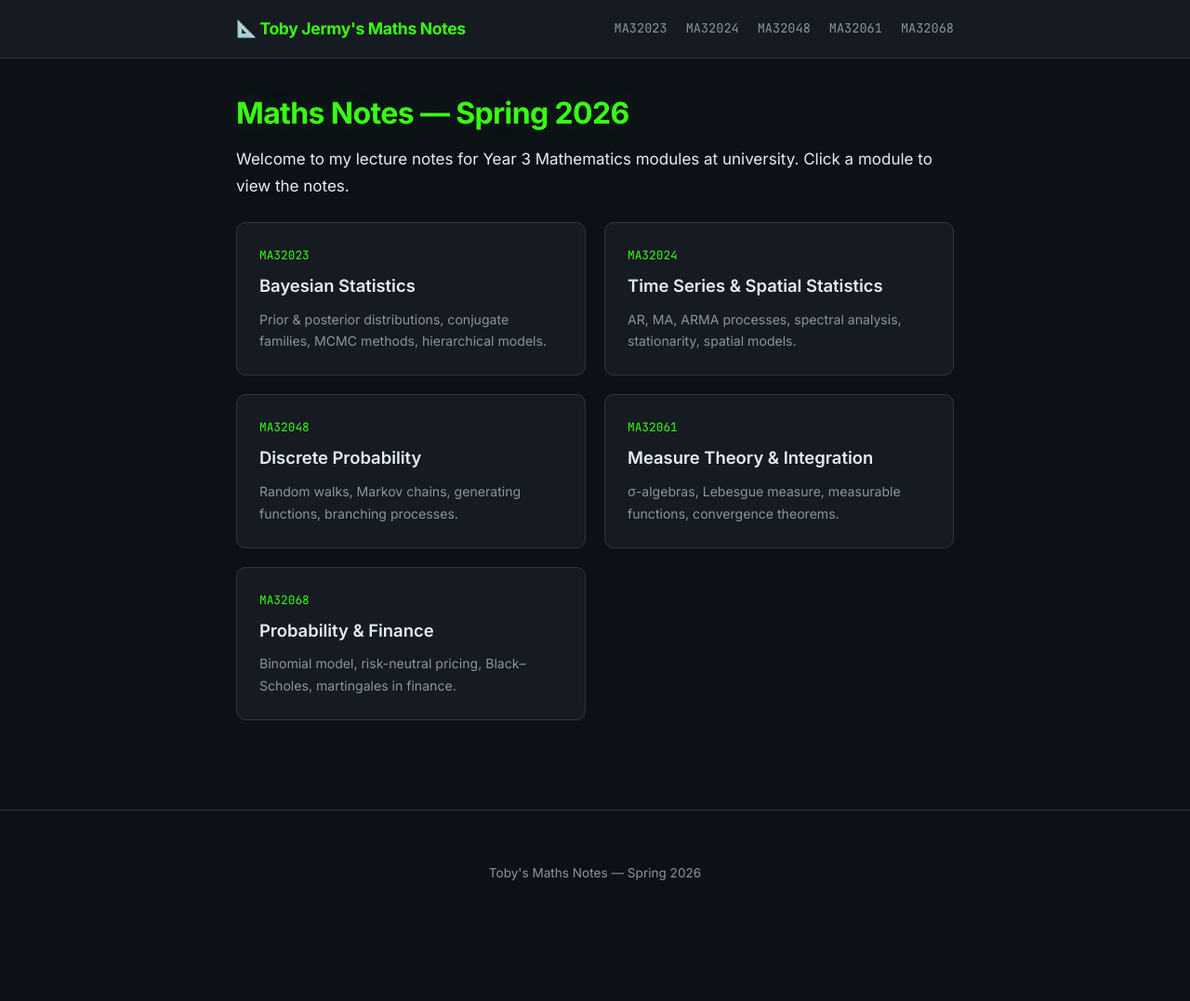
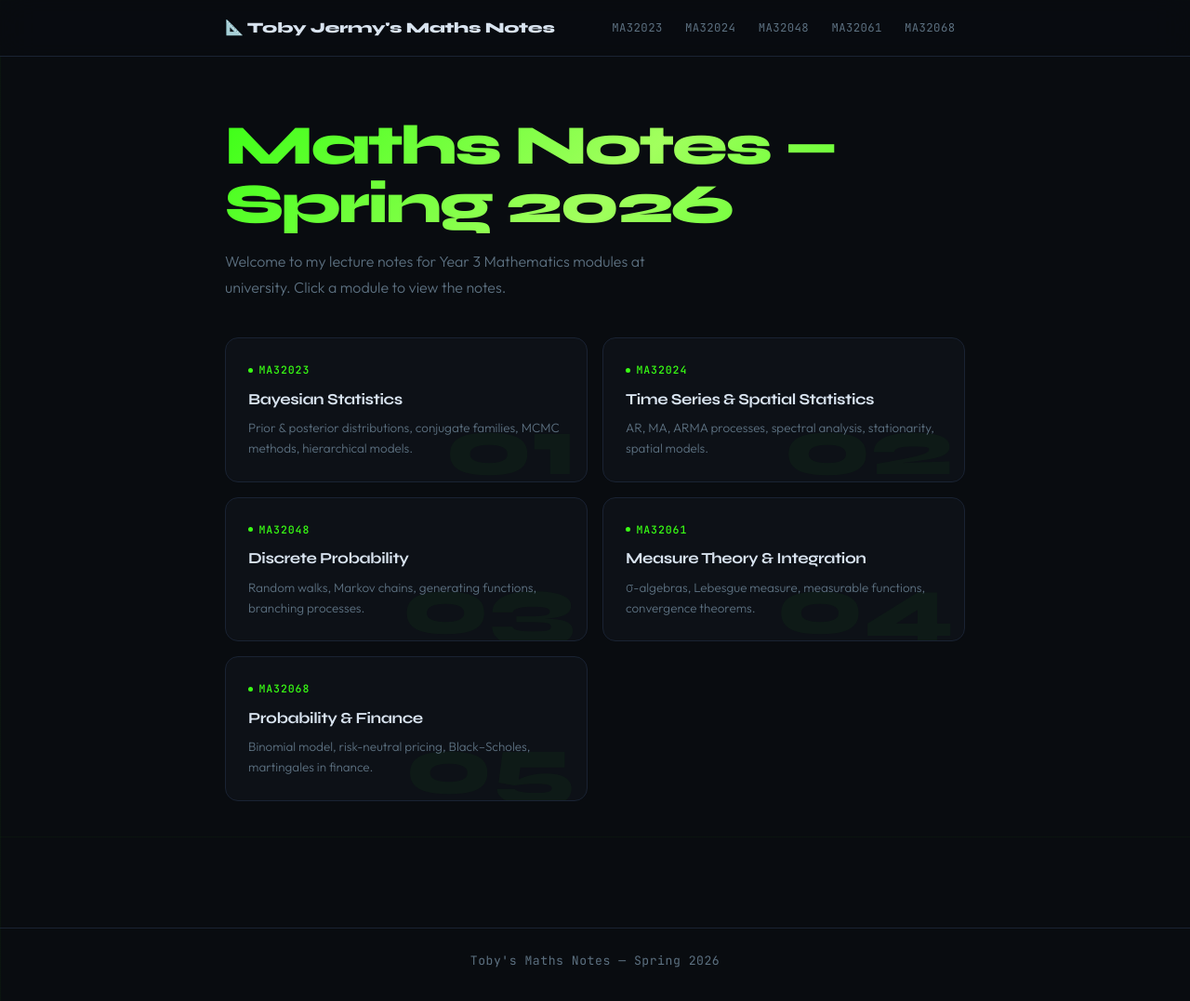
Before and after one commit to tobyjermy/Toby-Jermy-Notes, a Jekyll site: the page built from index.md, in a window 1280 px wide and 1077 px high. Shown: the whole window at 93% size. Built offline with Jekyll 4.4.1, drawn with Linux system fonts in a browser that asks for light colours; comment, search, counter and statistics services are not loaded.

Commit message:
Redesign homepage styling with Academic Noir theme
- Replace Inter with Syne (display) + Outfit (body) for a more distinctive typography pair
- Add subtle neon-green grid background via CSS background-image (fixed attachment)
- Refine nav with true glassmorphism (backdrop-filter blur/saturate) and pill-style link hover states
- Add homepage hero treatment: oversized gradient heading and light-weight subtitle, scoped to .page-home via body class
- Redesign module cards with staggered fade-up animation, top accent stripe on hover, watermark numerals (01–05), and spring-easing lift
- Add prefers-reduced-motion support
- Tighten overall spacing, border, and color token system

Co-Authored-By: Claude Sonnet 4.6 <noreply@anthropic.com>

```diff
--- a/_layouts/default.html
+++ b/_layouts/default.html
@@ -5,12 +5,13 @@
   <meta name="viewport" content="width=device-width, initial-scale=1.0">
   <title>{% if page.title %}{{ page.title }} | {% endif %}{{ site.title }}</title>
   <link rel="preconnect" href="https://fonts.googleapis.com">
+  <link rel="preconnect" href="https://fonts.gstatic.com" crossorigin>
   <link rel="preconnect" href="https://cdn.jsdelivr.net" crossorigin>
-  <link href="https://fonts.googleapis.com/css2?family=Inter:wght@400;500;600;700&family=JetBrains+Mono:wght@400;500&display=swap" rel="stylesheet">
+  <link href="https://fonts.googleapis.com/css2?family=Syne:wght@700;800&family=Outfit:wght@300;400;500;600&family=JetBrains+Mono:wght@400;500&display=swap" rel="stylesheet">
   <link rel="stylesheet" href="{{ '/assets/css/style.css' | relative_url }}">
   {% include mathjax.html %}
 </head>
-<body>
+<body class="page-{{ page.title | slugify }}">
 
   <nav class="site-nav">
     <div class="container">
--- a/assets/css/style.css
+++ b/assets/css/style.css
@@ -1,51 +1,79 @@
 /* ============================================
-   DARK THEME — NEON GREEN HIGHLIGHTS
+   ACADEMIC NOIR
+   Maths Notes — Spring 2026
    ============================================ */
 
+/* ---- Custom Properties ---- */
 :root {
-  --bg:          #0d1117;
-  --bg-card:     #161b22;
-  --bg-code:     #1c2128;
-  --border:      #30363d;
-  --text:        #e6edf3;
-  --text-muted:  #8b949e;
-  --neon:        #39ff14;
-  --neon-dim:    #2ad10e;
-  --neon-glow:   rgba(57, 255, 20, 0.15);
-  --link:        #39ff14;
-  --link-hover:  #7fff5e;
+  --bg:           #090c10;
+  --bg-card:      #0d1117;
+  --bg-elevated:  #111820;
+  --bg-code:      #0a0f14;
+  --border:       #1a2333;
+  --border-mid:   #263040;
+  --text:         #d8e3ef;
+  --text-muted:   #5c7080;
+  --text-dim:     #283848;
+  --accent:       #39ff14;
+  --accent-soft:  #85ff5e;
+  --accent-dim:   rgba(57, 255, 20, 0.10);
+  --accent-glow:  rgba(57, 255, 20, 0.20);
+  --accent-trace: rgba(57, 255, 20, 0.03);
+  --font-display: 'Syne', sans-serif;
+  --font-body:    'Outfit', -apple-system, BlinkMacSystemFont, sans-serif;
+  --font-mono:    'JetBrains Mono', 'Fira Code', Consolas, monospace;
+  --r-sm: 5px;
+  --r-md: 10px;
+  --r-lg: 14px;
 }
 
-/* ---------- Reset & Base ---------- */
-*, *::before, *::after { box-sizing: border-box; margin: 0; padding: 0; }
-
-html { scroll-behavior: smooth; }
-
-body {
-  font-family: 'Inter', -apple-system, BlinkMacSystemFont, 'Segoe UI', Roboto, sans-serif;
-  background: var(--bg);
-  color: var(--text);
-  line-height: 1.7;
-  font-size: 17px;
-  -webkit-font-smoothing: antialiased;
+/* ---- Reset ---- */
+*, *::before, *::after {
+  box-sizing: border-box;
+  margin: 0;
+  padding: 0;
 }
 
-/* ---------- Layout ---------- */
-.container {
-  max-width: 820px;
-  margin: 0 auto;
-  padding: 2rem 1.5rem;
+html {
+  scroll-behavior: smooth;
+  -webkit-text-size-adjust: 100%;
 }
 
-/* ---------- Navigation ---------- */
+/* ---- Base ---- */
+body {
+  font-family: var(--font-body);
+  background-color: var(--bg);
+  background-image:
+    linear-gradient(var(--accent-trace) 1px, transparent 1px),
+    linear-gradient(90deg, var(--accent-trace) 1px, transparent 1px);
+  background-size: 72px 72px;
+  background-attachment: fixed;
+  color: var(--text);
+  line-height: 1.75;
+  font-size: 16px;
+  font-weight: 400;
+  -webkit-font-smoothing: antialiased;
+  -moz-osx-font-smoothing: grayscale;
+  min-height: 100vh;
+  overflow-x: hidden;
+}
+
+/* ---- Layout ---- */
+.container {
+  max-width: 860px;
+  margin: 0 auto;
+  padding: 2.5rem 2rem;
+}
+
+/* ---- Navigation ---- */
 nav.site-nav {
-  background: var(--bg-card);
-  border-bottom: 1px solid var(--border);
-  padding: 1rem 0;
   position: sticky;
   top: 0;
   z-index: 100;
-  backdrop-filter: blur(12px);
+  background: rgba(9, 12, 16, 0.82);
+  backdrop-filter: blur(20px) saturate(160%);
+  -webkit-backdrop-filter: blur(20px) saturate(160%);
+  border-bottom: 1px solid var(--border);
 }
 
 nav.site-nav .container {
@@ -54,175 +82,315 @@ nav.site-nav .container {
   justify-content: space-between;
   padding-top: 0;
   padding-bottom: 0;
+  gap: 2rem;
 }
 
-nav.site-nav .site-title {
-  font-size: 1.1rem;
-  font-weight: 700;
-  color: var(--neon);
+.site-title {
+  font-family: var(--font-display);
+  font-weight: 800;
+  font-size: 1rem;
+  color: var(--text);
   text-decoration: none;
   letter-spacing: -0.02em;
   white-space: nowrap;
-}
-
-nav.site-nav .nav-links {
-  display: flex;
-  gap: 1.25rem;
-  white-space: nowrap;
-}
-
-nav.site-nav .nav-links a {
-  color: var(--text-muted);
-  text-decoration: none;
-  font-size: 0.85rem;
-  font-family: 'JetBrains Mono', 'Fira Code', monospace;
+  flex-shrink: 0;
+  padding: 1rem 0;
   transition: color 0.2s;
 }
 
-nav.site-nav .nav-links a:hover {
-  color: var(--neon);
+.site-title:hover { color: var(--accent); }
+
+nav .nav-links {
+  display: flex;
+  gap: 0.2rem;
+  align-items: center;
 }
 
-/* ---------- Typography ---------- */
+nav .nav-links a {
+  font-family: var(--font-mono);
+  font-size: 0.77rem;
+  font-weight: 400;
+  color: var(--text-muted);
+  text-decoration: none;
+  padding: 0.3rem 0.6rem;
+  border-radius: var(--r-sm);
+  border: 1px solid transparent;
+  transition: color 0.15s, border-color 0.15s, background 0.15s;
+  white-space: nowrap;
+  letter-spacing: 0.03em;
+}
+
+nav .nav-links a:hover {
+  color: var(--accent);
+  border-color: var(--border-mid);
+  background: var(--accent-dim);
+}
+
+/* ---- Animations ---- */
+@keyframes fadeUp {
+  from { opacity: 0; transform: translateY(20px); }
+  to   { opacity: 1; transform: translateY(0); }
+}
+
+/* ---- Typography ---- */
 h1, h2, h3, h4 {
+  font-family: var(--font-display);
+  font-weight: 800;
+  letter-spacing: -0.03em;
+  line-height: 1.15;
   color: var(--text);
+}
+
+h1 {
+  font-size: clamp(2rem, 5vw, 3rem);
+  margin-bottom: 1rem;
+  color: var(--accent);
+}
+
+h2 {
+  font-size: 1.45rem;
+  margin-top: 2.5rem;
+  margin-bottom: 1rem;
+  padding-bottom: 0.5rem;
+  border-bottom: 1px solid var(--border);
+  font-weight: 700;
+}
+
+h3 {
+  font-size: 1.1rem;
+  margin-top: 2rem;
+  margin-bottom: 0.75rem;
+  color: var(--text-muted);
   font-weight: 700;
   letter-spacing: -0.02em;
 }
 
-h1 {
-  font-size: 2rem;
-  margin-bottom: 0.5rem;
-  color: var(--neon);
-  text-shadow: 0 0 30px var(--neon-glow);
+p {
+  margin-bottom: 1.1rem;
+  font-size: 0.97rem;
+  line-height: 1.8;
 }
 
-h2 {
-  font-size: 1.5rem;
-  margin-top: 2.5rem;
-  margin-bottom: 1rem;
-  padding-bottom: 0.4rem;
-  border-bottom: 1px solid var(--border);
-}
-
-h3 {
-  font-size: 1.2rem;
-  margin-top: 2rem;
-  margin-bottom: 0.75rem;
-  color: var(--neon-dim);
-}
-
-p { margin-bottom: 1rem; }
-
 a {
-  color: var(--link);
+  color: var(--accent);
   text-decoration: none;
   transition: color 0.2s;
 }
 
-a:hover { color: var(--link-hover); }
+a:hover { color: var(--accent-soft); }
 
-strong { color: var(--neon); font-weight: 600; }
+strong {
+  font-weight: 600;
+  color: var(--accent);
+}
 
-/* ---------- Module Cards (Home Page) ---------- */
+/* ---- Homepage Hero Treatment ---- */
+.page-home main > h1:first-child {
+  padding-top: 1.5rem;
+  font-size: clamp(2.5rem, 6vw, 3.75rem);
+  letter-spacing: -0.04em;
+  line-height: 1.05;
+  color: var(--accent); /* fallback */
+  background: linear-gradient(135deg, #39ff14 0%, #a2ff5e 55%, #39ff14 100%);
+  -webkit-background-clip: text;
+  -webkit-text-fill-color: transparent;
+  background-clip: text;
+  animation: fadeUp 0.6s cubic-bezier(0.16, 1, 0.3, 1) both;
+}
+
+.page-home main > p:first-of-type {
+  color: var(--text-muted);
+  font-size: 1rem;
+  font-weight: 300;
+  max-width: 500px;
+  margin-bottom: 2.5rem;
+  line-height: 1.75;
+  animation: fadeUp 0.6s 0.06s cubic-bezier(0.16, 1, 0.3, 1) both;
+}
+
+/* ---- Module Cards ---- */
 .module-grid {
   display: grid;
-  grid-template-columns: repeat(auto-fill, minmax(300px, 1fr));
-  gap: 1.25rem;
-  margin-top: 1.5rem;
+  grid-template-columns: repeat(auto-fill, minmax(270px, 1fr));
+  gap: 1rem;
+  margin-top: 0;
 }
 
 .module-card {
+  position: relative;
+  display: flex;
+  flex-direction: column;
   background: var(--bg-card);
   border: 1px solid var(--border);
-  border-radius: 10px;
+  border-radius: var(--r-lg);
   padding: 1.5rem;
-  transition: border-color 0.25s, box-shadow 0.25s;
   text-decoration: none;
   color: var(--text);
-  display: block;
+  overflow: hidden;
+  animation: fadeUp 0.5s cubic-bezier(0.16, 1, 0.3, 1) both;
+  transition:
+    transform 0.3s cubic-bezier(0.34, 1.56, 0.64, 1),
+    border-color 0.25s,
+    box-shadow 0.25s;
 }
 
-.module-card:hover {
-  border-color: var(--neon);
-  box-shadow: 0 0 20px var(--neon-glow);
+.module-card:nth-child(1) { animation-delay: 0.10s; }
+.module-card:nth-child(2) { animation-delay: 0.14s; }
+.module-card:nth-child(3) { animation-delay: 0.18s; }
+.module-card:nth-child(4) { animation-delay: 0.22s; }
+.module-card:nth-child(5) { animation-delay: 0.26s; }
+
+/* Accent stripe on top edge */
+.module-card::before {
+  content: '';
+  position: absolute;
+  top: 0; left: 0; right: 0;
+  height: 2px;
+  background: linear-gradient(90deg, var(--accent) 0%, transparent 70%);
+  opacity: 0;
+  transition: opacity 0.25s;
 }
 
+/* Large watermark numeral */
+.module-card::after {
+  position: absolute;
+  bottom: -0.5rem;
+  right: 0.75rem;
+  font-family: var(--font-display);
+  font-weight: 800;
+  font-size: 5.5rem;
+  line-height: 1;
+  color: rgba(57, 255, 20, 0.04);
+  pointer-events: none;
+  user-select: none;
+  transition: color 0.3s;
+}
+
+.module-card:nth-child(1)::after { content: "01"; }
+.module-card:nth-child(2)::after { content: "02"; }
+.module-card:nth-child(3)::after { content: "03"; }
+.module-card:nth-child(4)::after { content: "04"; }
+.module-card:nth-child(5)::after { content: "05"; }
+
+.module-card:hover {
+  transform: translateY(-5px);
+  border-color: var(--border-mid);
+  box-shadow:
+    0 0 0 1px rgba(57, 255, 20, 0.10),
+    0 12px 40px rgba(0, 0, 0, 0.5),
+    0 0 60px rgba(57, 255, 20, 0.05);
+}
+
+.module-card:hover::before { opacity: 1; }
+.module-card:hover::after  { color: rgba(57, 255, 20, 0.08); }
+
 .module-card .code {
-  font-family: 'JetBrains Mono', 'Fira Code', monospace;
-  font-size: 0.8rem;
-  color: var(--neon);
-  margin-bottom: 0.4rem;
+  display: inline-flex;
+  align-items: center;
+  gap: 0.4rem;
+  font-family: var(--font-mono);
+  font-size: 0.72rem;
+  font-weight: 500;
+  color: var(--accent);
+  letter-spacing: 0.08em;
+  margin-bottom: 0.65rem;
+}
+
+.module-card .code::before {
+  content: '';
+  display: block;
+  width: 5px;
+  height: 5px;
+  border-radius: 50%;
+  background: var(--accent);
+  flex-shrink: 0;
 }
 
 .module-card .name {
-  font-size: 1.15rem;
-  font-weight: 600;
+  font-family: var(--font-display);
+  font-size: 1.05rem;
+  font-weight: 700;
+  letter-spacing: -0.025em;
+  line-height: 1.3;
+  color: var(--text);
+  margin-bottom: 0.55rem;
+  position: relative;
+  z-index: 1;
 }
 
 .module-card .desc {
-  font-size: 0.88rem;
+  font-size: 0.84rem;
   color: var(--text-muted);
-  margin-top: 0.5rem;
+  line-height: 1.65;
+  position: relative;
+  z-index: 1;
+  font-weight: 300;
+  flex: 1;
 }
 
-/* ---------- Lecture List ---------- */
+/* ---- Lecture List ---- */
 .lecture-list {
   list-style: none;
   margin-top: 1rem;
 }
 
 .lecture-list li {
-  padding: 0.75rem 1rem;
-  border-left: 3px solid var(--border);
-  margin-bottom: 0.5rem;
+  padding: 0.8rem 1.1rem;
+  border-left: 2px solid var(--border);
+  margin-bottom: 0.4rem;
   background: var(--bg-card);
-  border-radius: 0 6px 6px 0;
-  transition: border-color 0.2s;
+  border-radius: 0 var(--r-sm) var(--r-sm) 0;
+  transition: border-color 0.2s, background 0.2s;
 }
 
 .lecture-list li:hover {
-  border-left-color: var(--neon);
+  border-left-color: var(--accent);
+  background: var(--bg-elevated);
 }
 
 .lecture-list a {
   color: var(--text);
   font-weight: 500;
+  font-size: 0.92rem;
 }
 
 .lecture-list .date {
-  font-size: 0.82rem;
+  font-size: 0.8rem;
   color: var(--text-muted);
   margin-left: 0.5rem;
+  font-family: var(--font-mono);
 }
 
-/* ---------- Code Blocks ---------- */
+/* ---- Code Blocks ---- */
 code {
-  font-family: 'JetBrains Mono', 'Fira Code', Consolas, monospace;
-  font-size: 0.88em;
-  background: var(--bg-code);
-  padding: 0.15em 0.4em;
+  font-family: var(--font-mono);
+  font-size: 0.86em;
+  background: var(--bg-elevated);
+  color: var(--accent);
+  padding: 0.15em 0.45em;
   border-radius: 4px;
-  color: var(--neon);
+  border: 1px solid var(--border);
 }
 
 pre {
   background: var(--bg-code);
   border: 1px solid var(--border);
-  border-radius: 8px;
-  padding: 1.25rem;
+  border-radius: var(--r-md);
+  padding: 1.5rem;
   overflow-x: auto;
   margin: 1.5rem 0;
-  line-height: 1.5;
+  line-height: 1.6;
 }
 
 pre code {
   background: none;
   padding: 0;
+  border: none;
   color: var(--text);
+  font-size: 0.88rem;
 }
 
-/* ---------- Rouge Syntax Highlighting (dark) ---------- */
+/* ---- Rouge Syntax Highlighting ---- */
 .highlight .k,  .highlight .kd, .highlight .kn,
 .highlight .kp, .highlight .kr, .highlight .kt { color: #ff7b72; }
 .highlight .s,  .highlight .s1, .highlight .s2,
@@ -230,93 +398,117 @@ pre code {
 .highlight .mi, .highlight .mf, .highlight .mh,
 .highlight .mo, .highlight .il               { color: #79c0ff; }
 .highlight .c,  .highlight .c1, .highlight .cm,
-.highlight .cs                               { color: #8b949e; font-style: italic; }
+.highlight .cs                               { color: #5c7080; font-style: italic; }
 .highlight .nf, .highlight .nb               { color: #d2a8ff; }
 .highlight .o,  .highlight .ow               { color: #ff7b72; }
 .highlight .n,  .highlight .na, .highlight .nc,
 .highlight .nd, .highlight .ni, .highlight .ne,
 .highlight .nv, .highlight .no               { color: #ffa657; }
 
-/* ---------- MathJax ---------- */
+/* ---- MathJax ---- */
 mjx-container {
   overflow-x: auto;
   padding: 0.25rem 0;
 }
 
 mjx-container[display="true"] {
-  margin: 1.5rem 0 !important;
-  padding: 1rem;
+  margin: 1.75rem 0 !important;
+  padding: 1.25rem 1.5rem;
   background: var(--bg-card);
-  border-radius: 8px;
+  border-radius: var(--r-md);
   border: 1px solid var(--border);
+  border-left: 3px solid var(--accent);
 }
 
-/* ---------- Blockquotes (for definitions / theorems) ---------- */
+/* ---- Blockquotes ---- */
 blockquote {
-  border-left: 3px solid var(--neon);
-  background: var(--bg-card);
-  padding: 1rem 1.25rem;
-  margin: 1.5rem 0;
-  border-radius: 0 8px 8px 0;
+  border-left: 3px solid var(--accent);
+  background: var(--bg-elevated);
+  padding: 1rem 1.5rem;
+  margin: 1.75rem 0;
+  border-radius: 0 var(--r-md) var(--r-md) 0;
   color: var(--text);
 }
 
 blockquote p:last-child { margin-bottom: 0; }
 
-/* ---------- Tables ---------- */
+/* ---- Tables ---- */
 table {
   width: 100%;
   border-collapse: collapse;
-  margin: 1.5rem 0;
+  margin: 1.75rem 0;
+  font-size: 0.92rem;
 }
 
 th, td {
-  padding: 0.6rem 1rem;
+  padding: 0.65rem 1rem;
   border: 1px solid var(--border);
   text-align: left;
 }
 
 th {
-  background: var(--bg-card);
-  color: var(--neon);
-  font-weight: 600;
+  background: var(--bg-elevated);
+  color: var(--accent);
+  font-family: var(--font-mono);
+  font-size: 0.78rem;
+  letter-spacing: 0.05em;
+  font-weight: 500;
 }
 
-tr:nth-child(even) { background: var(--bg-card); }
+tr:nth-child(even) { background: rgba(13, 17, 23, 0.5); }
 
-/* ---------- Horizontal Rule ---------- */
+/* ---- Horizontal Rule ---- */
 hr {
   border: none;
   border-top: 1px solid var(--border);
   margin: 2.5rem 0;
 }
 
-/* ---------- Back link ---------- */
+/* ---- Back Link ---- */
 .back-link {
-  display: inline-block;
-  margin-bottom: 1.5rem;
-  font-size: 0.9rem;
+  display: inline-flex;
+  align-items: center;
+  gap: 0.4rem;
+  margin-bottom: 2rem;
+  font-size: 0.85rem;
   color: var(--text-muted);
+  font-family: var(--font-mono);
+  transition: color 0.2s;
 }
 
-.back-link:hover { color: var(--neon); }
+.back-link::before { content: '←'; }
+.back-link:hover   { color: var(--accent); }
 
-/* ---------- Footer ---------- */
+/* ---- Footer ---- */
 footer {
-  margin-top: 4rem;
-  padding: 1.5rem 0;
+  margin-top: 6rem;
   border-top: 1px solid var(--border);
-  text-align: center;
-  font-size: 0.85rem;
+  font-size: 0.82rem;
   color: var(--text-muted);
+  font-family: var(--font-mono);
+  letter-spacing: 0.04em;
 }
 
-/* ---------- Responsive ---------- */
-@media (max-width: 600px) {
+footer .container {
+  padding-top: 1.5rem;
+  padding-bottom: 2rem;
+  text-align: center;
+}
+
+/* ---- Responsive ---- */
+@media (max-width: 640px) {
   body { font-size: 15px; }
-  h1 { font-size: 1.6rem; }
+  .container { padding: 1.5rem 1.25rem; }
   .module-grid { grid-template-columns: 1fr; }
+  .page-home main > h1:first-child { font-size: 2.2rem; }
   nav.site-nav .container { flex-wrap: wrap; gap: 0.5rem; }
-  nav.site-nav .nav-links { gap: 0.75rem; }
-  nav.site-nav .nav-links a { font-size: 0.78rem; }
+  nav .nav-links { gap: 0.1rem; flex-wrap: wrap; }
+  nav .nav-links a { font-size: 0.73rem; padding: 0.25rem 0.5rem; }
 }
+
+@media (prefers-reduced-motion: reduce) {
+  *, *::before, *::after {
+    animation-duration: 0.01ms !important;
+    transition-duration: 0.01ms !important;
+  }
+}
```
